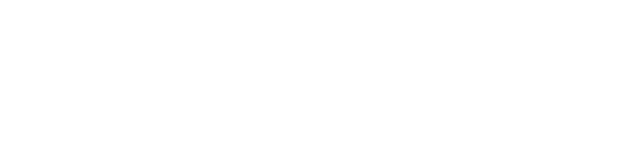
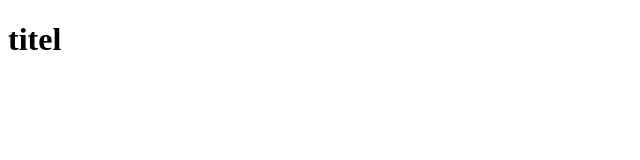
Before and after one commit to baumanndenis/project_287, a plain HTML site: page index.html in a window 1280 px wide. Shown: the whole page, without its empty margins (0-640 px from the left). Drawn offline with Linux system fonts and the light colour scheme.

Commit message:
Update index.html
H1 Titel hinzugefügt

```diff
--- a/index.html
+++ b/index.html
@@ -3,6 +3,7 @@
 <head>
     <meta charset="UTF-8">
     <title>Startversion</title>
+    <h1>titel</h1>
 </head>
 <body>
 
```
